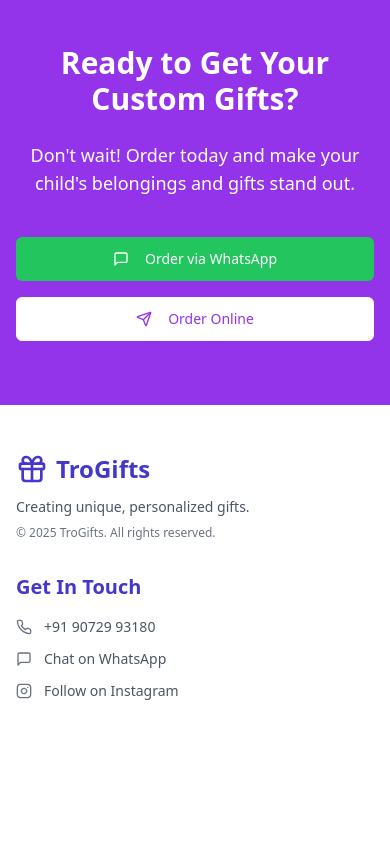
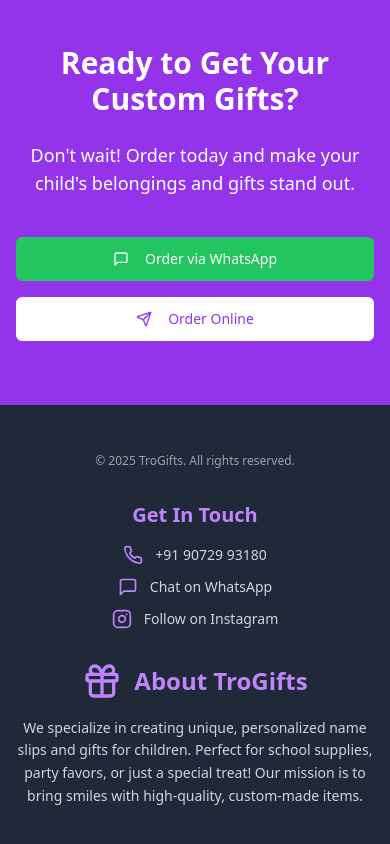
Before and after one commit to trogifts/tro-gifts-landing, a React (Vite) app: page / in a window 390 px wide. Shown: the part 4636-5480 px from the top of the page. Before the commit the page ends 5385 px from the top, so only its background shows below. Built offline with nearby package versions, Linux system fonts and the light colour scheme.

Commit message:
Fix: Footer alignment
Adjust footer "Get in touch" section to be left-aligned on larger screens and center-aligned on mobile.

```diff
--- a/src/pages/Index.tsx
+++ b/src/pages/Index.tsx
@@ -305,35 +305,28 @@ const Index = () => {
       </section>
 
       {/* Footer */}
-      <footer className="py-12 bg-white text-gray-700">
+      <footer className="py-12 bg-gray-800 text-white">
         <div className="container mx-auto px-4">
+          <div className="mb-8 text-center">
+            <p className="text-xs text-gray-400">&copy; {new Date().getFullYear()} TroGifts. All rights reserved.</p>
+          </div>
           <div className="grid md:grid-cols-2 gap-8 items-start">
-            {/* Left Column: TroGifts Info */}
-            <div className="text-left">
-              <div className="flex items-center mb-3">
-                <Gift className="h-8 w-8 text-indigo-700 mr-2" />
-                <h4 className="text-2xl font-bold text-indigo-700">TroGifts</h4>
-              </div>
-              <p className="text-sm text-gray-600 mb-2">Creating unique, personalized gifts.</p>
-              <p className="text-xs text-gray-500">&copy; {new Date().getFullYear()} TroGifts. All rights reserved.</p>
-            </div>
-
-            {/* Right Column: Get In Touch */}
-            <div className="text-left md:pt-1"> {/* md:pt-1 to align "Get in touch" title roughly with "TroGifts" title */}
-              <h5 className="text-xl font-semibold text-indigo-700 mb-4">Get In Touch</h5>
+            {/* Get In Touch Column (Now on the left for desktop) */}
+            <div className="text-center md:text-left md:pt-1"> {/* Changed alignment and order */}
+              <h5 className="text-xl font-semibold text-purple-400 mb-4">Get In Touch</h5>
               <ul className="space-y-3">
-                <li className="flex items-center text-sm text-gray-600">
-                  <Phone className="mr-3 h-4 w-4 text-gray-500" />
-                  <span>{displayPhoneNumber}</span>
+                <li className="flex items-center justify-center md:justify-start">
+                  <Phone className="mr-3 h-5 w-5 text-purple-400" />
+                  <span className="text-sm text-gray-300">{displayPhoneNumber}</span>
                 </li>
                 <li>
                   <a
                     href={whatsappLink}
                     target="_blank"
                     rel="noopener noreferrer"
-                    className="flex items-center text-sm text-gray-600 hover:text-green-600 transition-colors"
+                    className="flex items-center justify-center md:justify-start text-sm text-gray-300 hover:text-green-400 transition-colors group"
                   >
-                    <MessageSquare className="mr-3 h-4 w-4 text-gray-500" /> Chat on WhatsApp
+                    <MessageSquare className="mr-3 h-5 w-5 text-purple-400 group-hover:text-green-400 transition-colors" /> Chat on WhatsApp
                   </a>
                 </li>
                 <li>
@@ -341,12 +334,23 @@ const Index = () => {
                     href={instagramLink}
                     target="_blank"
                     rel="noopener noreferrer"
-                    className="flex items-center text-sm text-gray-600 hover:text-pink-600 transition-colors"
+                    className="flex items-center justify-center md:justify-start text-sm text-gray-300 hover:text-pink-400 transition-colors group"
                   >
-                    <Instagram className="mr-3 h-4 w-4 text-gray-500" /> Follow on Instagram
+                    <Instagram className="mr-3 h-5 w-5 text-purple-400 group-hover:text-pink-400 transition-colors" /> Follow on Instagram
                   </a>
                 </li>
               </ul>
+            </div>
+
+            {/* About TroGifts Column (Now on the right for desktop) */}
+            <div className="text-center md:text-left"> {/* Changed alignment and order */}
+              <div className="flex items-center justify-center md:justify-start mb-4"> {/* Adjusted justification for icon and title */}
+                <Gift className="h-10 w-10 text-purple-400 mr-3" />
+                <h4 className="text-2xl font-bold text-purple-400">About TroGifts</h4>
+              </div>
+              <p className="text-sm text-gray-300 mb-4 leading-relaxed max-w-md mx-auto md:mx-0"> {/* Added max-w-md and centering for mobile */}
+                We specialize in creating unique, personalized name slips and gifts for children. Perfect for school supplies, party favors, or just a special treat! Our mission is to bring smiles with high-quality, custom-made items.
+              </p>
             </div>
           </div>
         </div>
```
